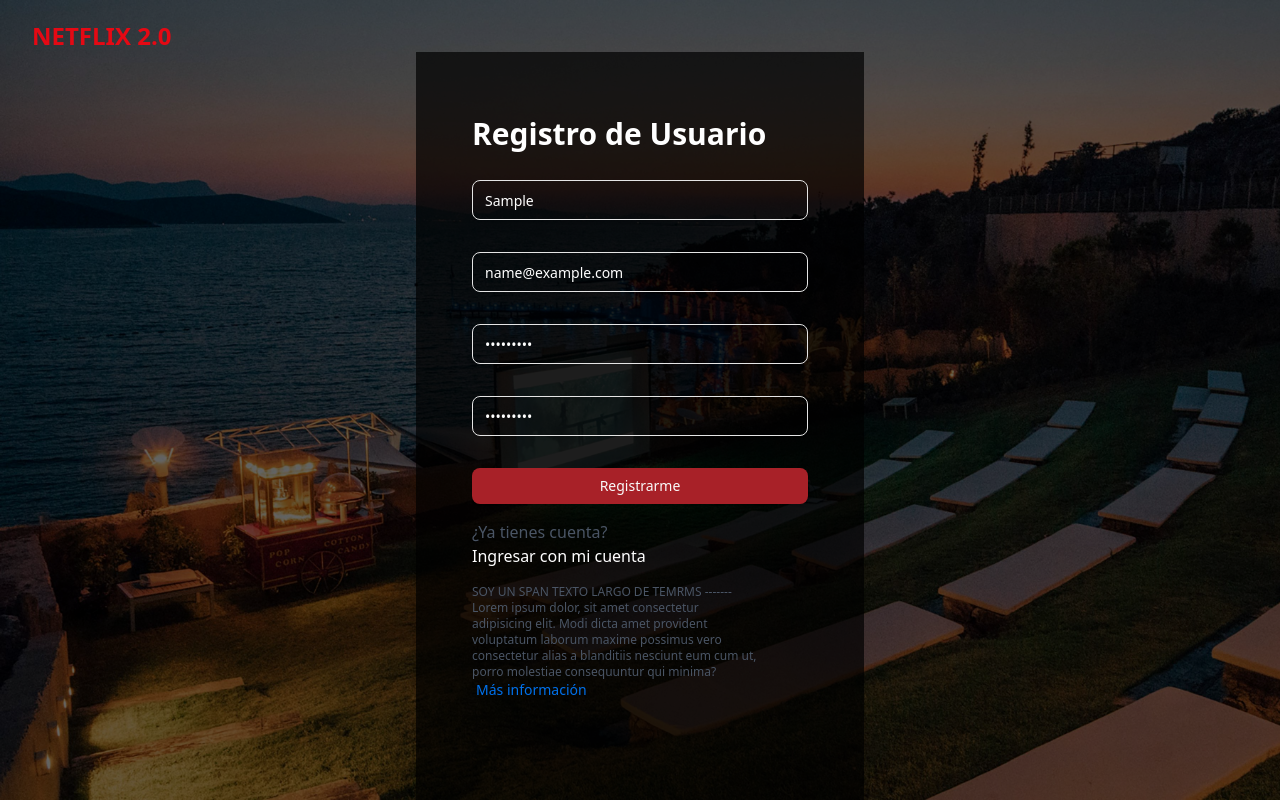
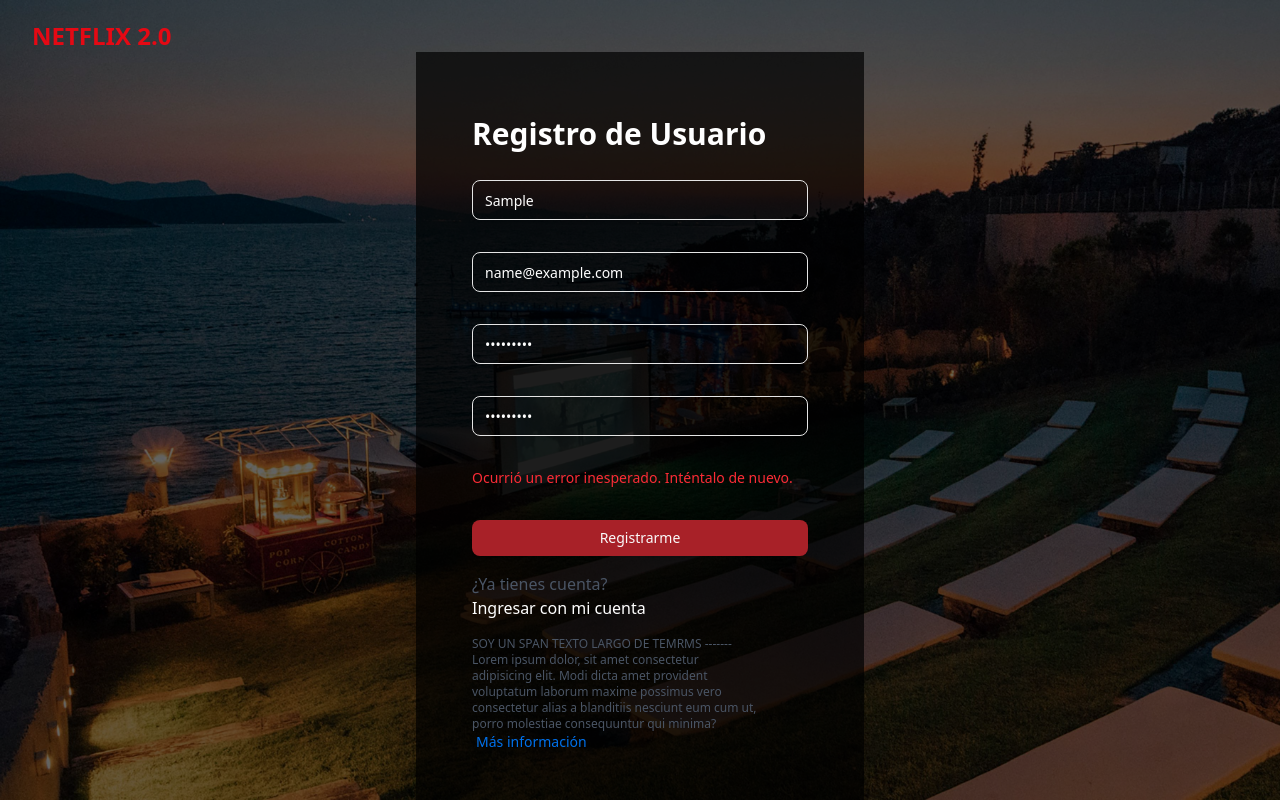
Before and after one commit to Alejandromarquezalba/Netflix_clone, a Next.js app: page /register in a window 1280 px wide. Both pictures are taken after typing "Sample", "name@example.com", "Sample123", "Sample123" into the empty fields and a click on the button "Registrarme". Shown: the top 800 px of the page. Built offline with nearby package versions, Linux system fonts and the light colour scheme; no server answers.

Commit message:
save antes de mover el favorites front

```diff
--- a/app/(auth)/register/registerForm/registerForm.tsx
+++ b/app/(auth)/register/registerForm/registerForm.tsx
@@ -14,10 +14,10 @@ import {
 import { Input } from "@/components/ui/input"
 import { formSchema } from "./registerForm.form"
 import axios from 'axios';
-
+import { useState } from 'react';
 
 export function RegisterForm() {
-
+    const [backendError, setBackendError] = useState('');
 
     const form = useForm<z.infer<typeof formSchema>>({
         resolver: zodResolver(formSchema),
@@ -29,23 +29,31 @@ export function RegisterForm() {
             },
         })
 
-
         const onSubmit = async(values: z.infer<typeof formSchema>) => {
             try {
+                setBackendError('');
                 const dataToSend = {
                     email: values.email,
                     password: values.password,
                     name: values.name,
                 };
-
                 const response = await axios.post(`${process.env.NEXT_PUBLIC_API_URL}/auth/register`, dataToSend);
-
                 console.log("Registro exitoso:", response.data);
                 alert('¡Registro exitoso! Ahora puedes iniciar sesión.');
             } catch (error) {
-            console.log(error)
+                console.log(error);
+                if (axios.isAxiosError(error) && error.response) {
+                    const errorMessage = error.response.data.message;
+                    if (Array.isArray(errorMessage)) {
+                        setBackendError(errorMessage.join(', '));
+                    } else {
+                        setBackendError(errorMessage);
+                    }
+                } else {
+                    setBackendError('Ocurrió un error inesperado. Inténtalo de nuevo.');
                 }
             }
+        };
 
     return (
         <Form {...form}>
@@ -98,6 +106,11 @@ export function RegisterForm() {
                     </FormItem>
                 )}
                 />
+                {backendError && (
+                    <div className="text-red-500 text-sm mt-2">
+                        {backendError}
+                    </div>
+                )}
                 <Button type="submit" className='cursor-pointer w-full bg-[#a82128]'>Registrarme</Button>
             </form>
         </Form>
```
Also changed, not shown: hooks/useFavorites.ts (+7 -8 lines). Lines whose indentation alone changed are shown as unchanged.
